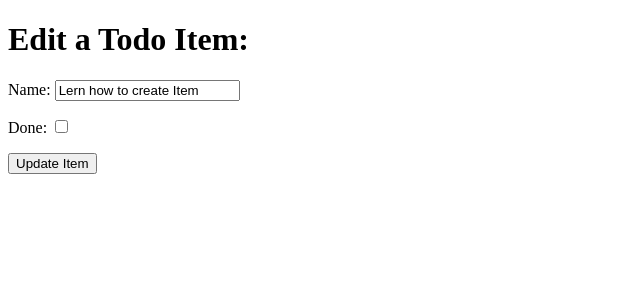
After one commit to KseniaSOS/django-project-ci, a Django app: page /edit/3 in a window 1280 px wide. The commit adds this page. Shown: the top 300 px of the page, without its empty margins (0-640 px from the left). Run offline with Django 3.2, Linux system fonts and the light colour scheme; data comes from the database, SQL or seed files in the repository; both versions use the stored data as it was after the commit.

```diff
--- a/django_todo/urls.py
+++ b/django_todo/urls.py
@@ -15,10 +15,13 @@ Including another URLconf
 """
 from django.contrib import admin
 from django.urls import path
-from todo.views import get_todo_list, add_item
+from todo import views
 
 urlpatterns = [
     path('admin/', admin.site.urls),
-    path('', get_todo_list, name='get_todo_list'),
-    path('add', add_item, name='add')
+    path('', views.get_todo_list, name='get_todo_list'),
+    path('add', views.add_item, name='add'),
+    path('edit/<item_id>', views.edit_item, name='edit'),
+    path('toggle/<item_id>', views.toggle_item, name='toggle'),
+    path('delete/<item_id>', views.delete_item, name='delete')
 ]
--- /dev/null
+++ b/todo/templates/todo/edit_item.html
@@ -0,0 +1,21 @@
+<!DOCTYPE html>
+<html lang="en">
+<head>
+    <meta charset="UTF-8">
+    <meta name="viewport" content="width=device-width, initial-scale=1.0">
+    <title>Document</title>
+</head>
+<body>
+    <h1>Edit a Todo Item:</h1>
+    <form method="POST">
+        {% csrf_token %}
+        {{ form.as_p }}
+        <div>
+            <p>
+            <button tupe="submit">Update Item</button>
+            </p>
+        </div>
+    </form>
+
+</body>
+</html>
--- a/todo/views.py
+++ b/todo/views.py
@@ -1,4 +1,4 @@
-from django.shortcuts import render, redirect
+from django.shortcuts import render, redirect, get_object_or_404
 from .models import Item
 from .forms import ItemForm
 
@@ -24,3 +24,30 @@ def add_item(request):
         'form': form
     }
     return render(request, 'todo/add_item.html', context)
+
+
+def edit_item(request, item_id):
+    item = get_object_or_404(Item, id=item_id)
+    if request.method == 'POST':
+        form = ItemForm(request.POST, instance=item)
+        if form.is_valid():
+            form.save()
+            return redirect('get_todo_list')
+    form = ItemForm(instance=item)
+    context = {
+        'form': form
+    }
+    return render(request, 'todo/edit_item.html', context)
+
+
+def toggle_item(reguest, item_id):
+    item = get_object_or_404(Item, id=item_id)
+    item.done = not item.done
+    item.save()
+    return redirect('get_todo_list')
+
+
+def delete_item(reguest, item_id):
+    item = get_object_or_404(Item, id=item_id)
+    item.delete()
+    return redirect('get_todo_list')
```
Also changed, not shown: todo/templates/todo/todo_list.html (+15 -0 lines), db.sqlite3.
